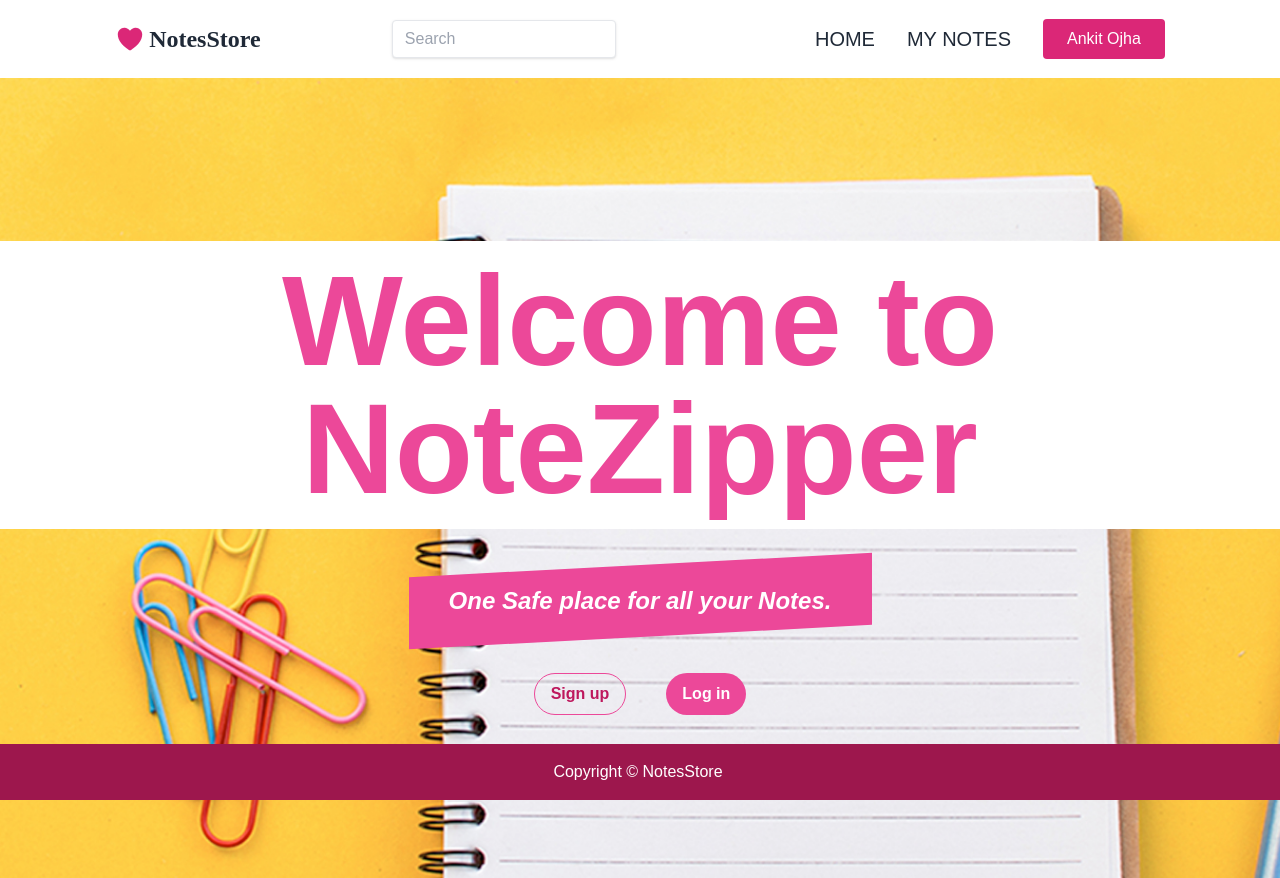
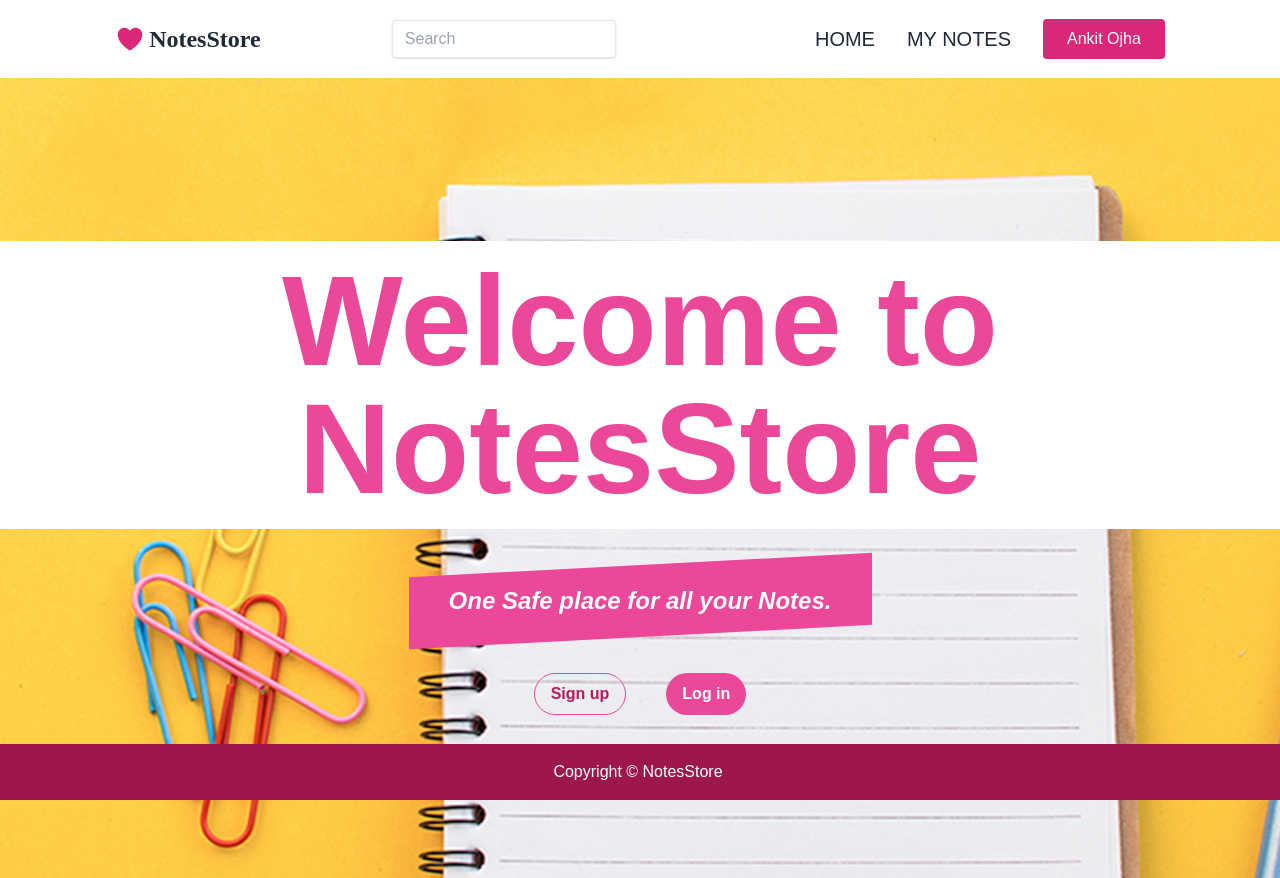
Before and after one commit to ankitojha07/NotesStore, a React (Create React App) app in the folder frontend/: page / in a window 1280 px wide. Built offline with nearby package versions, Linux system fonts and the light colour scheme.

Commit message:
landing page ui updates

```diff
--- a/frontend/src/components/screens/landingpage/LandingPage.jsx
+++ b/frontend/src/components/screens/landingpage/LandingPage.jsx
@@ -16,7 +16,7 @@ const LandingPage = () => {
       }}
     >
       <h1 className="text-center md:text-9xl text-5xl font-bold text-pink-500 bg-white p-4">
-        Welcome to NoteZipper
+        Welcome to NotesStore
       </h1>
       <blockquote class="text-2xl font-semibold italic text-center text-slate-900 mt-10">
         <span class="before:block before:absolute before:-inset-1 before:-skew-y-3 before:bg-pink-500 relative inline-block p-4">
```
